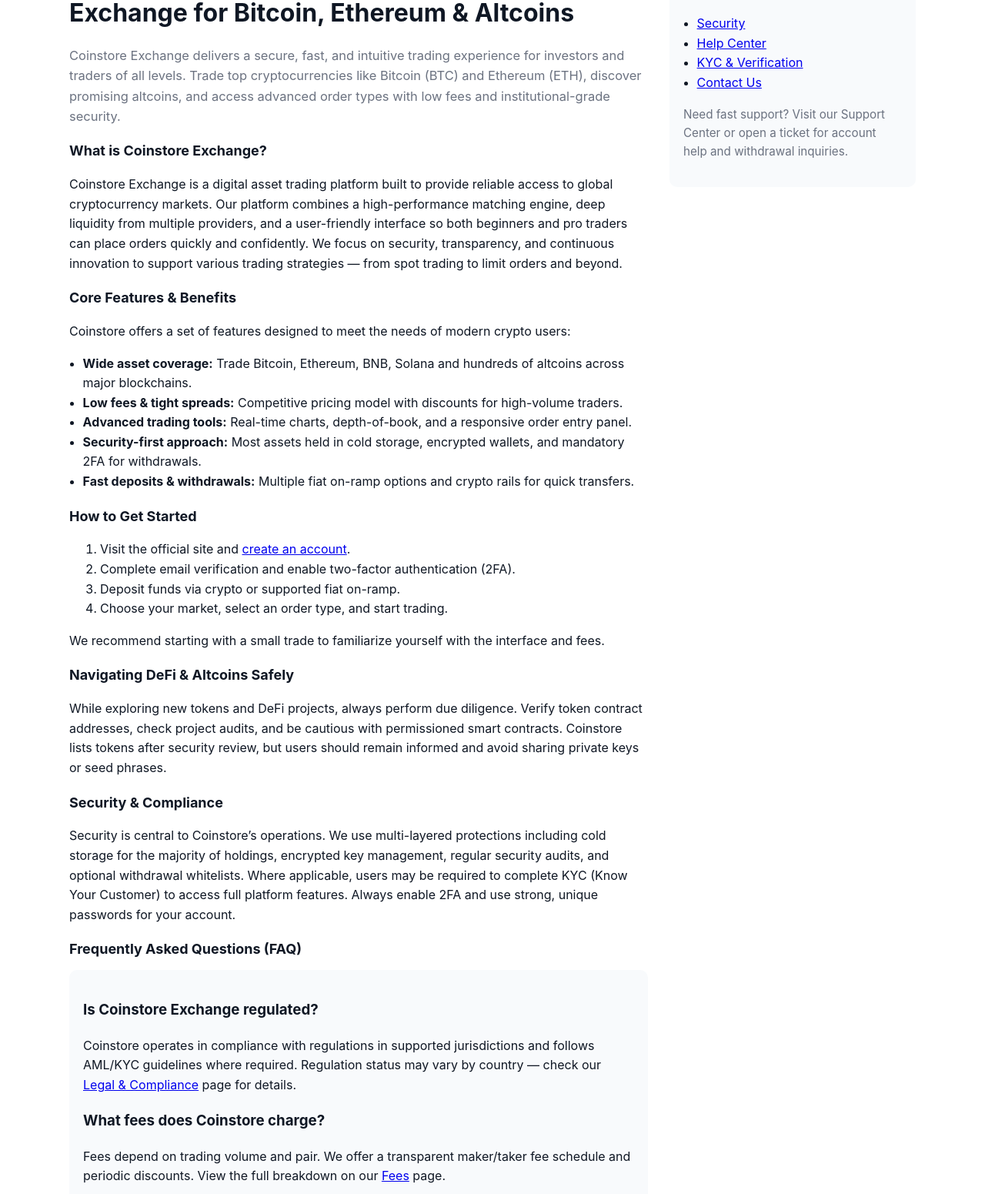
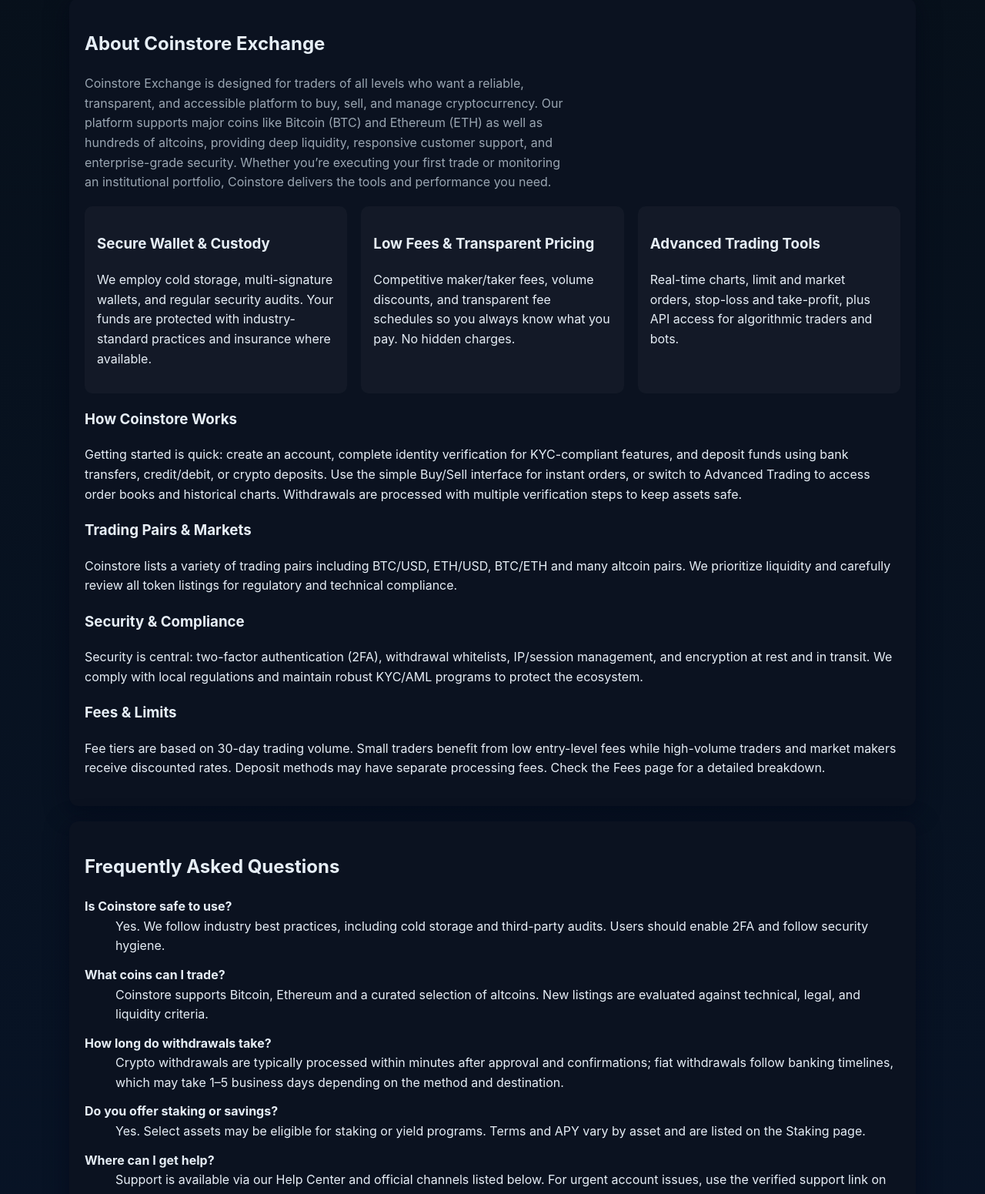
Before and after one commit to coinstoreexchangelive/coinstoreexchangelive.github.io, a plain HTML site: page index.html in a window 1280 px wide. Shown: the part 174-1725 px from the top of the page at 77% size. Drawn offline with Linux system fonts and the light colour scheme.

Commit message:
Update index.html

```diff
--- a/index.html
+++ b/index.html
@@ -1,182 +1,140 @@
 <!doctype html>
 <html lang="en">
 <head>
-  <meta charset="utf-8" />
-  <meta name="viewport" content="width=device-width,initial-scale=1" />
+  <meta charset="utf-8">
+  <meta name="viewport" content="width=device-width,initial-scale=1">
   <title>Coinstore Exchange - Cryptocurrency Exchange for Bitcoin, Ethereum & Altcoins</title>
-  <meta name="description" content="Coinstore Exchange is a secure, fast, and user-friendly cryptocurrency exchange where you can trade Bitcoin, Ethereum, and a wide range of altcoins. Advanced trading tools, low fees, deep liquidity, and industry-grade security." />
-  <meta name="keywords" content="Coinstore, Coinstore Exchange, cryptocurrency exchange, Bitcoin exchange, Ethereum trading, altcoins, crypto trading, buy crypto, sell crypto" />
-  <link rel="canonical" href="https://www.coinstore.com/coinstore-exchange" />
-  <meta name="robots" content="index, follow" />
-
-  <!-- Open Graph -->
-  <meta property="og:type" content="website" />
-  <meta property="og:title" content="Coinstore Exchange - Cryptocurrency Exchange for Bitcoin, Ethereum & Altcoins" />
-  <meta property="og:description" content="Secure, fast, and user-friendly crypto trading — trade Bitcoin, Ethereum and many altcoins with low fees and advanced tools on Coinstore Exchange." />
-  <meta property="og:url" content="https://www.coinstore.com/coinstore-exchange" />
-  <meta property="og:image" content="https://www.coinstore.com/assets/images/coinstore-og.jpg" />
-
-  <!-- Twitter Card -->
-  <meta name="twitter:card" content="summary_large_image" />
-  <meta name="twitter:title" content="Coinstore Exchange - Cryptocurrency Exchange for Bitcoin, Ethereum & Altcoins" />
-  <meta name="twitter:description" content="Secure, fast, and user-friendly crypto trading — trade Bitcoin, Ethereum and many altcoins with low fees and advanced tools on Coinstore Exchange." />
-  <meta name="twitter:image" content="https://www.coinstore.com/assets/images/coinstore-og.jpg" />
-
-  <!-- Minimal critical CSS for quick render -->
+  <meta name="description" content="Coinstore Exchange is a secure, fast, and user-friendly cryptocurrency trading platform offering Bitcoin, Ethereum and dozens of altcoins. Trade spot, stake, and manage your crypto with low fees and advanced tools.">
+  <meta name="keywords" content="Coinstore, cryptocurrency exchange, Bitcoin, Ethereum, altcoins, crypto trading, staking, wallet">
+  <link rel="canonical" href="https://www.coinstore.com/">
   <style>
-    :root{--accent:#0b66b3;--muted:#6b7280;--bg:#ffffff}
-    html,body{height:100%}
-    body{font-family:Inter,system-ui,Segoe UI,Roboto,Helvetica,Arial,sans-serif;margin:0;color:#0f1724;background:var(--bg);line-height:1.6}
-    .container{max-width:1100px;margin:0 auto;padding:28px}
-    header{display:flex;justify-content:space-between;align-items:center;gap:20px}
-    .logo{display:flex;align-items:center;gap:12px}
-    h1{font-size:clamp(1.4rem,2.5vw,2rem);margin:8px 0}
-    .lead{color:var(--muted);font-size:1.03rem}
-    nav a.cta{background:var(--accent);color:#fff;padding:10px 14px;border-radius:8px;text-decoration:none}
-    main{display:grid;grid-template-columns:1fr 320px;gap:28px;margin-top:22px}
-    article{min-width:0}
-    section{margin:18px 0}
-    h2{font-size:1.125rem;margin:12px 0}
-    footer{border-top:1px solid #eef2f7;padding:20px 0;margin-top:30px;color:var(--muted);text-align:center}
-    .card{background:#f8fafc;padding:18px;border-radius:10px}
+    :root{--bg:#0f1724;--card:#0b1220;--accent:#00d1b2;--muted:#9aa6b2;--glass:rgba(255,255,255,0.03)}
+    body{font-family:Inter,system-ui,Segoe UI,Roboto,Arial;line-height:1.6;margin:0;background:linear-gradient(180deg,#07101a,#081428);color:#e6eef6}
+    .container{max-width:1100px;margin:48px auto;padding:24px}
+    header{display:flex;align-items:center;justify-content:space-between}
+    .brand{display:flex;align-items:center;gap:12px}
+    .logo{width:44px;height:44px;border-radius:10px;background:linear-gradient(135deg,var(--accent),#6ee7b7);display:flex;align-items:center;justify-content:center;color:#042029;font-weight:700}
+    h1{font-size:28px;margin:8px 0}
+    p.lead{color:var(--muted);max-width:60%}
+    .card{background:var(--card);padding:20px;border-radius:12px;box-shadow:0 6px 30px rgba(2,6,23,0.6);margin-top:20px}
+    .grid{display:grid;grid-template-columns:repeat(3,1fr);gap:18px;margin-top:18px}
+    .feature{background:var(--glass);padding:16px;border-radius:10px}
     ul{padding-left:1.1rem}
-    @media(max-width:980px){main{grid-template-columns:1fr}nav{display:none}}
+    .faq dt{font-weight:700;margin-top:12px}
+    footer{margin-top:28px;color:var(--muted);font-size:14px}
+    a{color:var(--accent);text-decoration:none}
+    @media(max-width:900px){.grid{grid-template-columns:1fr}.lead{max-width:100%}}
   </style>
-
-  <!-- Structured data: Organization + FAQ -->
   <script type="application/ld+json">
   {
     "@context":"https://schema.org",
-    "@type":"Organization",
+    "@type":"WebSite",
     "name":"Coinstore Exchange",
-    "url":"https://www.coinstore.com",
-    "logo":"https://www.coinstore.com/assets/images/logo.png",
-    "sameAs":[
-      "https://twitter.com/coinstore",
-      "https://www.linkedin.com/company/coinstore"
-    ]
+    "url":"https://www.coinstore.com/",
+    "potentialAction":{
+      "@type":"SearchAction",
+      "target":"https://www.coinstore.com/search?q={search_term_string}",
+      "query-input":"required name=search_term_string"
+    }
   }
   </script>
-
 </head>
 <body>
-  <div class="container">
+  <main class="container">
     <header>
-      <div class="logo" itemscope itemtype="https://schema.org/Organization">
-        <img src="/assets/images/logo.png" alt="Coinstore logo" width="56" height="56" />
+      <div class="brand">
+        <div class="logo">CS</div>
         <div>
-          <strong itemprop="name">Coinstore Exchange</strong><br/>
-          <small style="color:var(--muted)">Cryptocurrency Exchange • BTC • ETH • Altcoins</small>
+          <div style="font-size:12px;color:var(--muted)">Coinstore Exchange</div>
+          <h1>Fast, Secure Trading for Bitcoin, Ethereum & Altcoins</h1>
         </div>
       </div>
-      <nav>
-        <a class="cta" href="https://www.coinstore.com/signup" rel="nofollow">Create Account</a>
+      <nav aria-label="primary">
+        <a href="#features">Features</a> &nbsp;|&nbsp; <a href="#how">How it Works</a> &nbsp;|&nbsp; <a href="#faq">FAQ</a>
       </nav>
     </header>
 
-    <main>
-      <article>
-        <h1>Coinstore Exchange — Cryptocurrency Exchange for Bitcoin, Ethereum & Altcoins</h1>
-        <p class="lead">Coinstore Exchange delivers a secure, fast, and intuitive trading experience for investors and traders of all levels. Trade top cryptocurrencies like Bitcoin (BTC) and Ethereum (ETH), discover promising altcoins, and access advanced order types with low fees and institutional-grade security.</p>
+    <section class="card" aria-labelledby="intro">
+      <h2 id="intro">About Coinstore Exchange</h2>
+      <p class="lead">Coinstore Exchange is designed for traders of all levels who want a reliable, transparent, and accessible platform to buy, sell, and manage cryptocurrency. Our platform supports major coins like Bitcoin (BTC) and Ethereum (ETH) as well as hundreds of altcoins, providing deep liquidity, responsive customer support, and enterprise-grade security. Whether you’re executing your first trade or monitoring an institutional portfolio, Coinstore delivers the tools and performance you need.</p>
 
-        <section>
-          <h2>What is Coinstore Exchange?</h2>
-          <p>Coinstore Exchange is a digital asset trading platform built to provide reliable access to global cryptocurrency markets. Our platform combines a high-performance matching engine, deep liquidity from multiple providers, and a user-friendly interface so both beginners and pro traders can place orders quickly and confidently. We focus on security, transparency, and continuous innovation to support various trading strategies — from spot trading to limit orders and beyond.</p>
-        </section>
+      <div class="grid" id="features">
+        <div class="feature">
+          <h3>Secure Wallet & Custody</h3>
+          <p>We employ cold storage, multi-signature wallets, and regular security audits. Your funds are protected with industry-standard practices and insurance where available.</p>
+        </div>
+        <div class="feature">
+          <h3>Low Fees & Transparent Pricing</h3>
+          <p>Competitive maker/taker fees, volume discounts, and transparent fee schedules so you always know what you pay. No hidden charges.</p>
+        </div>
+        <div class="feature">
+          <h3>Advanced Trading Tools</h3>
+          <p>Real-time charts, limit and market orders, stop-loss and take-profit, plus API access for algorithmic traders and bots.</p>
+        </div>
+      </div>
 
-        <section>
-          <h2>Core Features & Benefits</h2>
-          <p>Coinstore offers a set of features designed to meet the needs of modern crypto users:</p>
-          <ul>
-            <li><strong>Wide asset coverage:</strong> Trade Bitcoin, Ethereum, BNB, Solana and hundreds of altcoins across major blockchains.</li>
-            <li><strong>Low fees & tight spreads:</strong> Competitive pricing model with discounts for high-volume traders.</li>
-            <li><strong>Advanced trading tools:</strong> Real-time charts, depth-of-book, and a responsive order entry panel.</li>
-            <li><strong>Security-first approach:</strong> Most assets held in cold storage, encrypted wallets, and mandatory 2FA for withdrawals.</li>
-            <li><strong>Fast deposits & withdrawals:</strong> Multiple fiat on-ramp options and crypto rails for quick transfers.</li>
-          </ul>
-        </section>
+      <div style="margin-top:18px">
+        <h3 id="how">How Coinstore Works</h3>
+        <p>Getting started is quick: create an account, complete identity verification for KYC-compliant features, and deposit funds using bank transfers, credit/debit, or crypto deposits. Use the simple Buy/Sell interface for instant orders, or switch to Advanced Trading to access order books and historical charts. Withdrawals are processed with multiple verification steps to keep assets safe.</p>
 
-        <section>
-          <h2>How to Get Started</h2>
-          <ol>
-            <li>Visit the official site and <a href="https://www.coinstore.com/signup">create an account</a>.</li>
-            <li>Complete email verification and enable two-factor authentication (2FA).</li>
-            <li>Deposit funds via crypto or supported fiat on-ramp.</li>
-            <li>Choose your market, select an order type, and start trading.</li>
-          </ol>
-          <p>We recommend starting with a small trade to familiarize yourself with the interface and fees.</p>
-        </section>
+        <h3>Trading Pairs & Markets</h3>
+        <p>Coinstore lists a variety of trading pairs including BTC/USD, ETH/USD, BTC/ETH and many altcoin pairs. We prioritize liquidity and carefully review all token listings for regulatory and technical compliance.</p>
 
-        <section>
-          <h2>Navigating DeFi & Altcoins Safely</h2>
-          <p>While exploring new tokens and DeFi projects, always perform due diligence. Verify token contract addresses, check project audits, and be cautious with permissioned smart contracts. Coinstore lists tokens after security review, but users should remain informed and avoid sharing private keys or seed phrases.</p>
-        </section>
+        <h3>Security & Compliance</h3>
+        <p>Security is central: two-factor authentication (2FA), withdrawal whitelists, IP/session management, and encryption at rest and in transit. We comply with local regulations and maintain robust KYC/AML programs to protect the ecosystem.</p>
 
-        <section>
-          <h2>Security & Compliance</h2>
-          <p>Security is central to Coinstore’s operations. We use multi-layered protections including cold storage for the majority of holdings, encrypted key management, regular security audits, and optional withdrawal whitelists. Where applicable, users may be required to complete KYC (Know Your Customer) to access full platform features. Always enable 2FA and use strong, unique passwords for your account.</p>
-        </section>
+        <h3>Fees & Limits</h3>
+        <p>Fee tiers are based on 30-day trading volume. Small traders benefit from low entry-level fees while high-volume traders and market makers receive discounted rates. Deposit methods may have separate processing fees. Check the Fees page for a detailed breakdown.</p>
+      </div>
+    </section>
 
-        <section>
-          <h2>Frequently Asked Questions (FAQ)</h2>
+    <section class="card" aria-labelledby="faq">
+      <h2 id="faq">Frequently Asked Questions</h2>
+      <dl class="faq">
+        <dt>Is Coinstore safe to use?</dt>
+        <dd>Yes. We follow industry best practices, including cold storage and third-party audits. Users should enable 2FA and follow security hygiene.</dd>
 
-          <div class="card" itemscope itemtype="https://schema.org/FAQPage">
-            <div itemscope itemprop="mainEntity" itemtype="https://schema.org/Question">
-              <h3 itemprop="name">Is Coinstore Exchange regulated?</h3>
-              <div itemscope itemprop="acceptedAnswer" itemtype="https://schema.org/Answer">
-                <p itemprop="text">Coinstore operates in compliance with regulations in supported jurisdictions and follows AML/KYC guidelines where required. Regulation status may vary by country — check our <a href="https://www.coinstore.com/legal">Legal & Compliance</a> page for details.</p>
-              </div>
-            </div>
+        <dt>What coins can I trade?</dt>
+        <dd>Coinstore supports Bitcoin, Ethereum and a curated selection of altcoins. New listings are evaluated against technical, legal, and liquidity criteria.</dd>
 
-            <div itemscope itemprop="mainEntity" itemtype="https://schema.org/Question">
-              <h3 itemprop="name">What fees does Coinstore charge?</h3>
-              <div itemscope itemprop="acceptedAnswer" itemtype="https://schema.org/Answer">
-                <p itemprop="text">Fees depend on trading volume and pair. We offer a transparent maker/taker fee schedule and periodic discounts. View the full breakdown on our <a href="https://www.coinstore.com/fees">Fees</a> page.</p>
-              </div>
-            </div>
+        <dt>How long do withdrawals take?</dt>
+        <dd>Crypto withdrawals are typically processed within minutes after approval and confirmations; fiat withdrawals follow banking timelines, which may take 1–5 business days depending on the method and destination.</dd>
 
-            <div itemscope itemprop="mainEntity" itemtype="https://schema.org/Question">
-              <h3 itemprop="name">How long do withdrawals take?</h3>
-              <div itemscope itemprop="acceptedAnswer" itemtype="https://schema.org/Answer">
-                <p itemprop="text">Crypto withdrawal times depend on the network. Most withdrawals are processed promptly, but network congestion can add delays. Fiat withdrawals times vary by payment method and region.</p>
-              </div>
-            </div>
-          </div>
-        </section>
+        <dt>Do you offer staking or savings?</dt>
+        <dd>Yes. Select assets may be eligible for staking or yield programs. Terms and APY vary by asset and are listed on the Staking page.</dd>
 
-        <section>
-          <h2>Official Links & Resources</h2>
-          <ul>
-            <li><a href="https://www.coinstore.com">Coinstore Home</a></li>
-            <li><a href="https://www.coinstore.com/signup">Create Account</a></li>
-            <li><a href="https://www.coinstore.com/markets">Markets</a></li>
-            <li><a href="https://www.coinstore.com/fees">Fees</a></li>
-            <li><a href="https://support.coinstore.com">Support Center</a></li>
-            <li><a href="https://blog.coinstore.com">Blog & Announcements</a></li>
-            <li><a href="https://twitter.com/coinstore">Twitter</a> • <a href="https://www.linkedin.com/company/coinstore">LinkedIn</a></li>
-          </ul>
-        </section>
+        <dt>Where can I get help?</dt>
+        <dd>Support is available via our Help Center and official channels listed below. For urgent account issues, use the verified support link on the website.</dd>
+      </dl>
 
-      </article>
+      <!-- Structured FAQ for search engines -->
+      <script type="application/ld+json">
+      {
+        "@context":"https://schema.org",
+        "@type":"FAQPage",
+        "mainEntity":[
+          {"@type":"Question","name":"Is Coinstore safe to use?","acceptedAnswer":{"@type":"Answer","text":"Yes. We follow industry best practices, including cold storage and third-party audits. Enable 2FA for extra security."}},
+          {"@type":"Question","name":"What coins can I trade?","acceptedAnswer":{"@type":"Answer","text":"Bitcoin, Ethereum and a curated selection of altcoins. We review listings for security and compliance."}},
+          {"@type":"Question","name":"How long do withdrawals take?","acceptedAnswer":{"@type":"Answer","text":"Crypto withdrawals are usually fast after approval; fiat withdrawals follow banking timelines of 1–5 business days."}}
+        ]
+      }
+      </script>
 
-      <aside>
-        <div class="card">
-          <h4>Quick Links</h4>
-          <ul>
-            <li><a href="https://www.coinstore.com/security">Security</a></li>
-            <li><a href="https://www.coinstore.com/support">Help Center</a></li>
-            <li><a href="https://www.coinstore.com/kyc">KYC & Verification</a></li>
-            <li><a href="https://www.coinstore.com/contact">Contact Us</a></li>
-          </ul>
-          <p style="color:var(--muted);margin-top:12px;font-size:0.95rem">Need fast support? Visit our Support Center or open a ticket for account help and withdrawal inquiries.</p>
-        </div>
-      </aside>
-    </main>
+      <h3>Official Links</h3>
+      <ul>
+        <li><a href="https://www.coinstore.com/" target="_blank" rel="noopener">Official Website</a></li>
+        <li><a href="https://www.coinstore.com/support" target="_blank" rel="noopener">Support & Help Center</a></li>
+        <li><a href="https://twitter.com/coinstore" target="_blank" rel="noopener">Twitter</a></li>
+        <li><a href="https://t.me/coinstore" target="_blank" rel="noopener">Telegram</a></li>
+        <li><a href="https://blog.coinstore.com/" target="_blank" rel="noopener">Official Blog</a></li>
+      </ul>
+    </section>
 
     <footer>
-      <small>&copy; <span id="year"></span> Coinstore Exchange — All rights reserved. <a href="https://www.coinstore.com/privacy">Privacy Policy</a> • <a href="https://www.coinstore.com/terms">Terms of Service</a></small>
+      <p>&copy; <span id="year"></span> Coinstore Exchange. All rights reserved. This page is a sample marketing landing page and should be customized with real legal, compliance, and contact information before publication.</p>
+      <p style="margin-top:8px">Contact: <a href="mailto:support@coinstore.com">support@coinstore.com</a></p>
     </footer>
-  </div>
+  </main>
 
   <script>
     document.getElementById('year').textContent = new Date().getFullYear();
```
